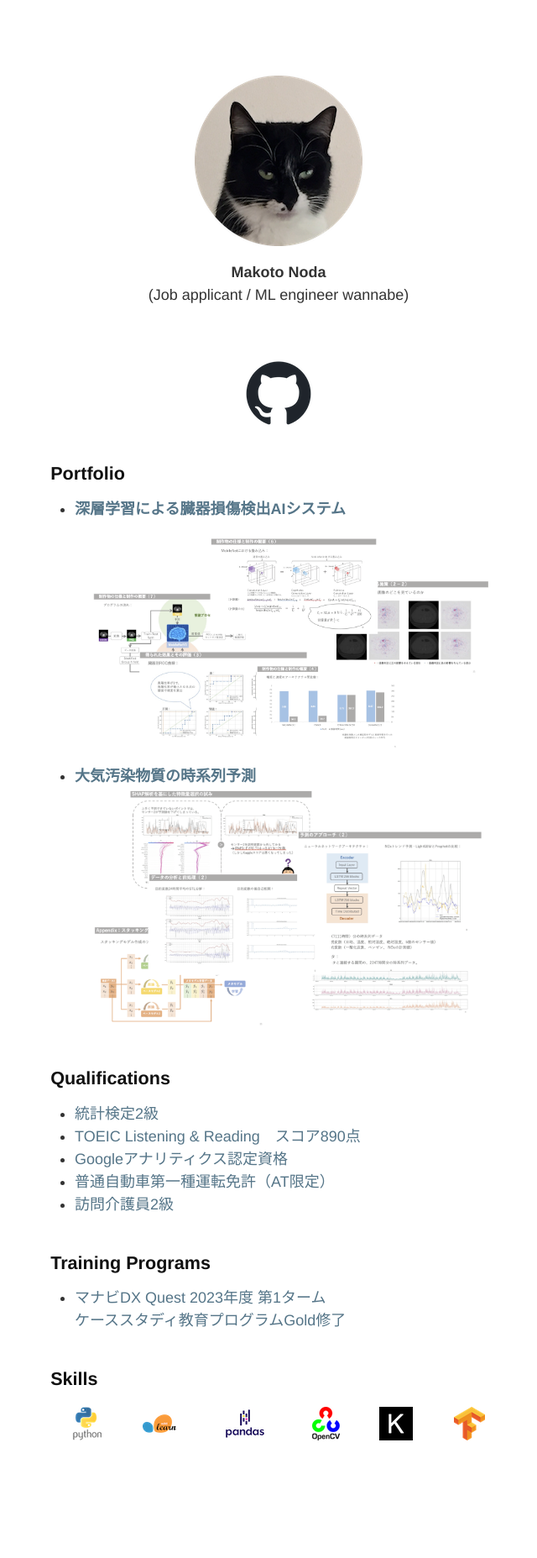
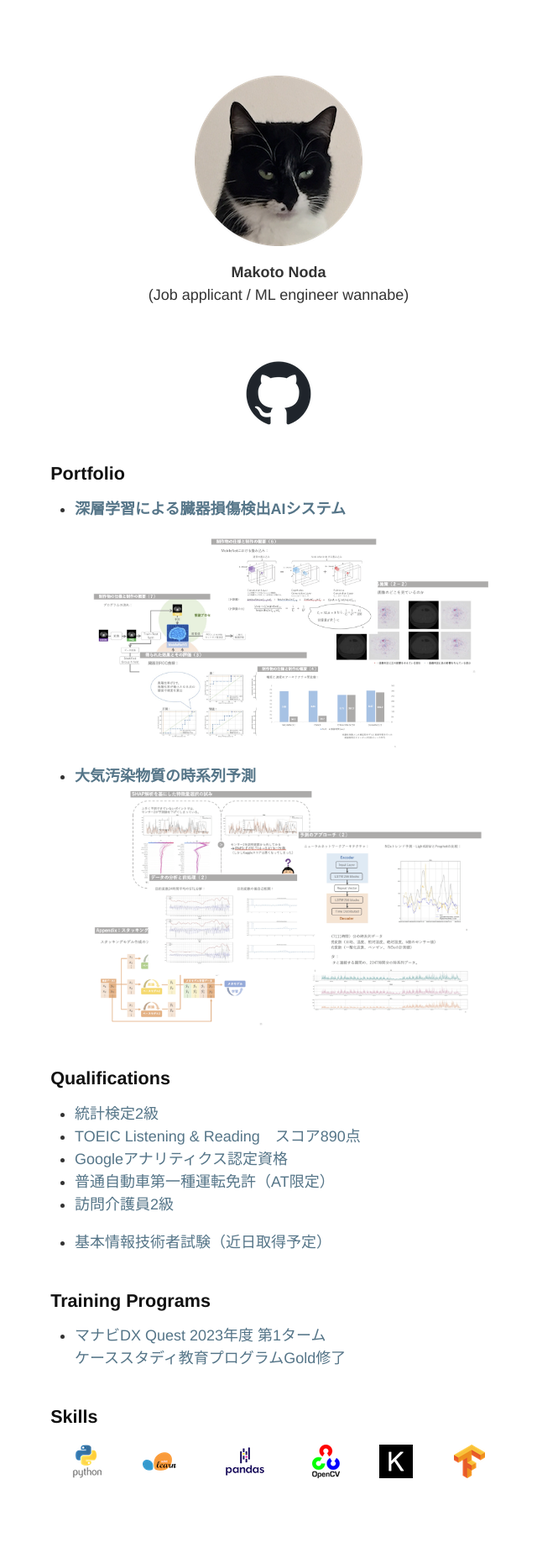
Before and after one commit to Makoto-Noda/Makoto-Noda.github.io, a Jekyll site: the page built from index.md, in a window 1280 px wide. Shown: the whole page at 84% size, without its empty margins (308-948 px from the left). Built offline with Jekyll 4.4.1, drawn with Linux system fonts in a browser that asks for light colours; before the commit the page ends 1810 px from its top, so only the background shows below that.

Commit message:
20240501

```diff
--- a/index.md
+++ b/index.md
@@ -26,6 +26,9 @@ layout: default
 - [Googleアナリティクス認定資格](https://developers.google.com/analytics/)
 - [普通自動車第一種運転免許（AT限定）](https://ja.wikipedia.org/wiki/オートマチック限定免許)
 - [訪問介護員2級](https://www.e-nichii.net/kaigo/kaigosyoninsya/column/07605.html)
+<br>
+
+- [基本情報技術者試験（近日取得予定）](https://www.ipa.go.jp/shiken/kubun/fe.html)
 
 ## Training Programs
 - [マナビDX Quest 2023年度 第1ターム<br>ケーススタディ教育プログラムGold修了](https://dxq.manabi-dx.ipa.go.jp/)
```
